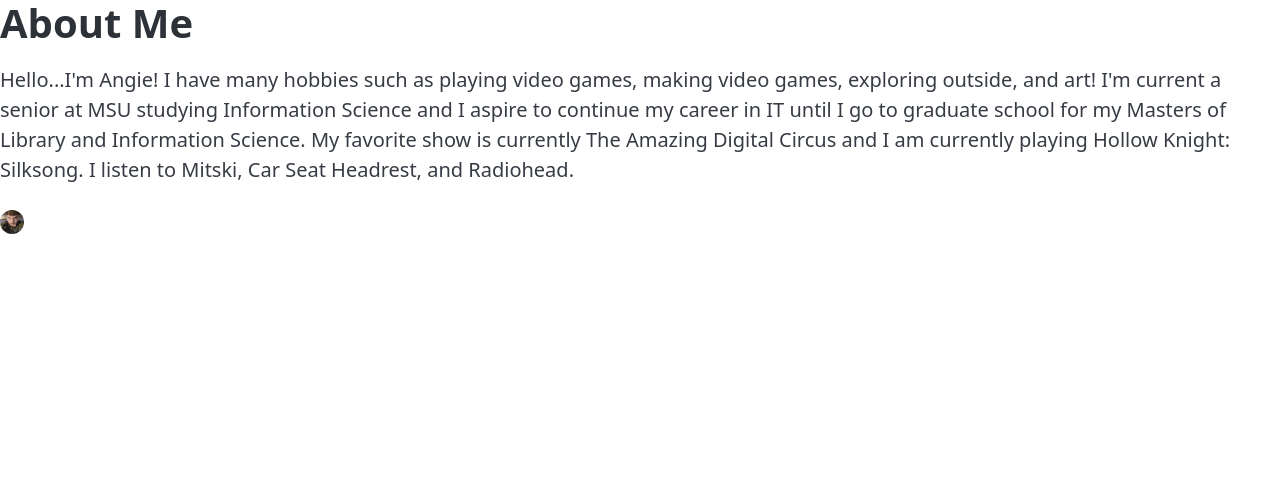
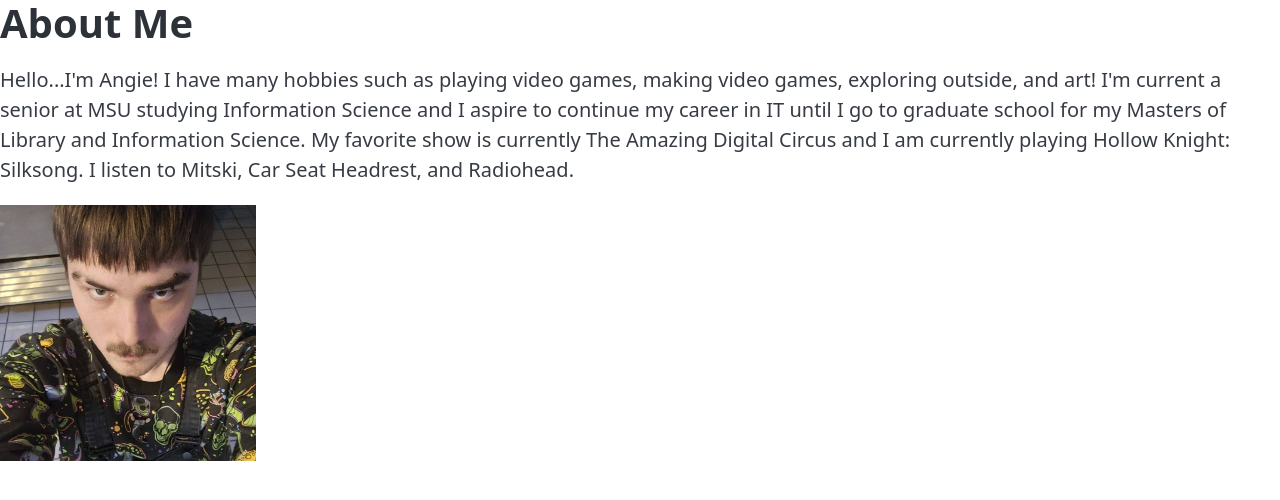
Before and after one commit to popeian1/file-browser, a plain HTML site: page about.html in a window 1280 px wide. Drawn offline with nearby package versions, Linux system fonts and the light colour scheme.

Commit message:
Selfie again fix

```diff
--- a/about.html
+++ b/about.html
@@ -5,7 +5,7 @@
     <title>About Me</title>
     <meta name="viewport" content="width=device-width, initial-scale=1.0">
     <meta name="color-scheme" content="light dark">
-    <link rel="stylesheet" href="custom.css">
+    <link rel="stylesheet" href="selfie.css">
     <link rel="stylesheet" href="https://cdn.jsdelivr.net/npm/@picocss/pico@2/css/pico.min.css">
 </head>
 <body>
--- a/custom.css
+++ b/custom.css
@@ -1,5 +1,4 @@
 img {
     width:24px;
     height:24px;
-    border-radius:50%;
 }
--- /dev/null
+++ b/selfie.css
@@ -0,0 +1,4 @@
+img{
+    width:256px;
+    height:256px;
+}
```
